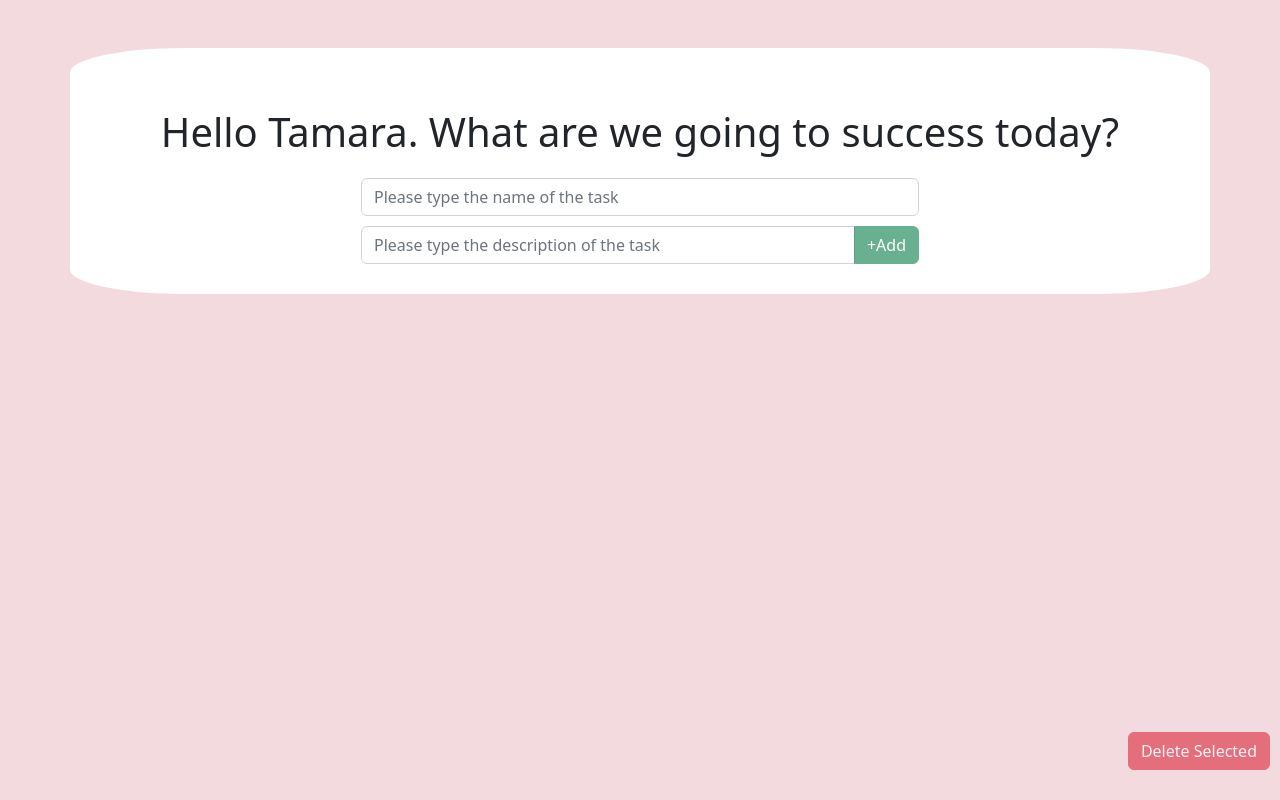
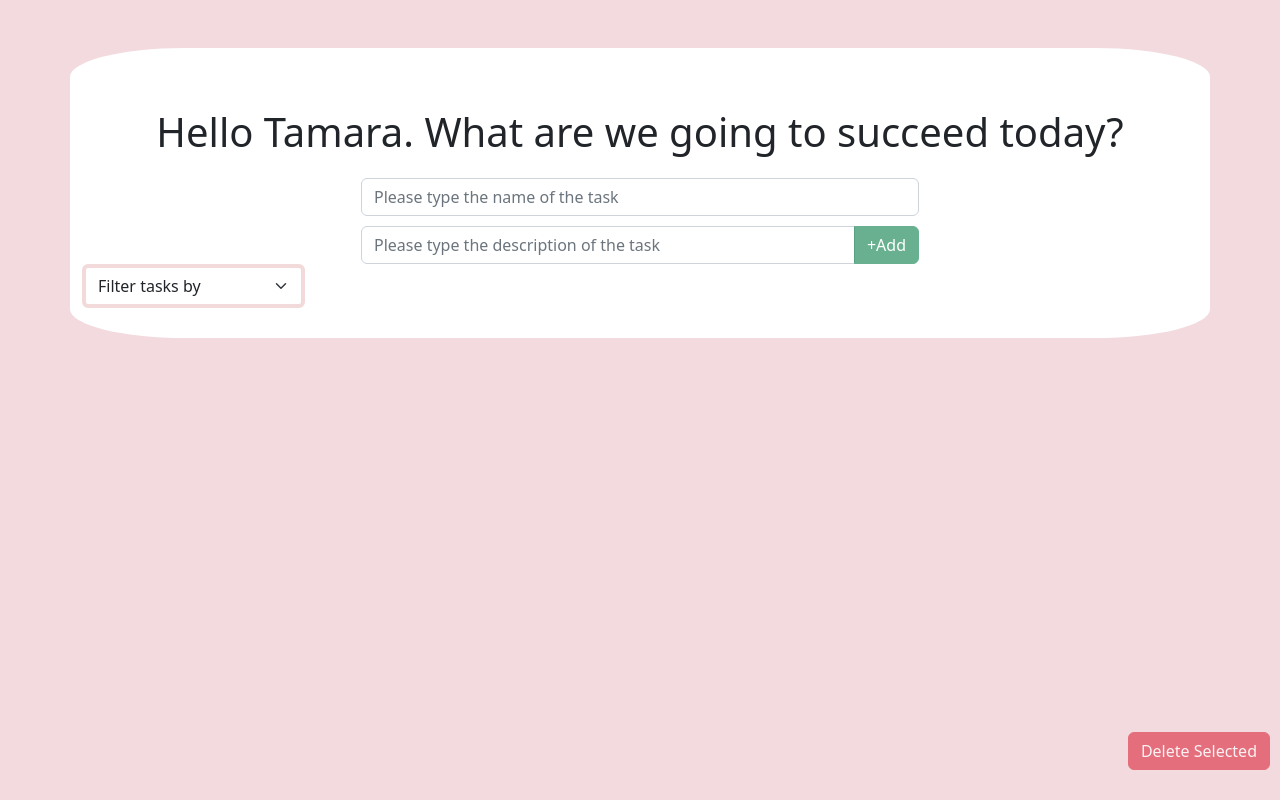
Before and after one commit to Gyozalyan/todolist, a React (Create React App) app: page / in a window 1280 px wide. Built offline with nearby package versions, Linux system fonts and the light colour scheme.

Commit message:
Filtering tasks by name and description

```diff
--- a/src/Components/select/MySelect.jsx
+++ b/src/Components/select/MySelect.jsx
@@ -1,11 +1,41 @@
-const MySelect =({defaultName})=>{
+import styles from './MySelect.module.css'
+import Form from 'react-bootstrap/Form';
 
-    return(
-        <select>
-            <option>{defaultName}</option>
-        </select>
-    )
+const MySelect = ({ defaultValue, filterBy, value, onChange }) => {
+  return (
 
-}
+     <Form.Select className={styles.formSelect}
+           value={value}
+           onChange={(event) => {
+             onChange(event.target.value);
+           }}>
+          <option>{defaultValue}</option>
+     {filterBy.map((criteria, index) => {
+       return (
+          <option key={index} value={criteria.value}>
+            {criteria.name}
+          </option>
+        );
+      })}
+      </Form.Select>
 
-export default MySelect
+
+    // <select
+    //   value={value}
+    //   onChange={(event) => {
+    //     onChange(event.target.value);
+    //   }}
+    // >
+    //   <option>{defaultValue}</option>
+    //   {filterBy.map((criteria, index) => {
+    //     return (
+    //       <option key={index} value={criteria.value}>
+    //         {criteria.name}
+    //       </option>
+    //     );
+    //   })}
+    // </select>
+  );
+};
+
+export default MySelect;
--- /dev/null
+++ b/src/Components/select/MySelect.module.css
@@ -0,0 +1,4 @@
+.formSelect {
+    width: 20%;
+    border: 4px solid #f2dada;
+}
--- a/src/Components/toDo/ToDo.jsx
+++ b/src/Components/toDo/ToDo.jsx
@@ -1,35 +1,32 @@
 import { Component } from "react";
+import { Col, Container, Row, InputGroup, Form, Button } from "react-bootstrap";
+import { idGenerator } from "../../Utils/Helper";
 import styles from "./todo.module.css";
-import { Col, Container, Row, InputGroup, Form, Button } from "react-bootstrap";
-import Task from "../task/Task";
-import { idGenerator } from "../../Utils/Helper";
-import ConfirmDialog from "../ConfirmDialog";
+import Task from "../Tasks/Task";
+import ConfirmDialog from "../ConfirmDialogDelete/ConfirmDialog";
+import MySelect from "../Select/MySelect";
 
 export default class ToDo extends Component {
   state = {
     tasks: [],
     newText: "",
-    body:"",
+    body: "",
     selectedTasks: new Set(),
-    openModal:false
+    openModal: false,
+    filterTasksBy: "",
   };
 
   getValueTitle = (event) => {
     const newText = event.target.value.trim();
     this.setState({
-      newText,
-
+      newText
     });
   };
   getValueBody = (event) => {
-
-
     const body = event.target.value.trim();
     this.setState({
-      body:body
-
+      body
     });
-
   };
 
   addTemplate = () => {
@@ -47,7 +44,7 @@ export default class ToDo extends Component {
     this.setState({
       tasks,
       newText: "",
-      body:""
+      body: "",
     });
   };
 
@@ -89,11 +86,11 @@ export default class ToDo extends Component {
     this.setState({
       tasks: savedTasks,
       selectedTasks: new Set(),
-      openModal:false
+      openModal: false,
     });
   };
 
-  checkedTasks = (id) =>{
+  checkedTasks = (id) => {
     const selectedTasksCopy = new Set(this.state.selectedTasks);
     if (selectedTasksCopy.has(id)) {
       selectedTasksCopy.delete(id);
@@ -102,19 +99,29 @@ export default class ToDo extends Component {
         selectedTasks: selectedTasksCopy.add(id),
       });
     }
+  };
 
-  }
+  isShown = () => {
+    this.setState({
+      openModal: true,
+    });
+  };
 
-  isShown=()=>{
+  toCancel = () => {
+    this.setState({
+      openModal: false,
+    });
+  };
+
+  filterTasks = (sortby) => {
    this.setState({
-    openModal: true
-  })}
+      tasks: this.state.tasks.sort((a, b) => {
+        return a[sortby].localeCompare(b[sortby]);
+      }),
+      filterTasksBy: sortby
 
-  toCancel=()=>{
-    this.setState({
-      openModal:false
-    })
-  }
+    });
+  };
 
   render() {
     const taskJsx = this.state.tasks.map((task, index) => {
@@ -124,18 +131,17 @@ export default class ToDo extends Component {
           key={task.id}
           deleteTask={this.deleteTask}
           selecteTasks={this.checkedTasks}
-          number = {index+1}
+          number={index + 1}
         />
       );
     });
-
 
     return (
       <Container>
         <Row>
           <Col className="heading mt-5">
             <p className="text-center mt-4 fs-1">
-              Hello Tamara. What are we going to success today?
+              Hello Tamara. What are we going to succeed today?
             </p>
 
             <InputGroup className={styles.inputName}>
@@ -147,16 +153,15 @@ export default class ToDo extends Component {
                 onKeyDown={this.handleEvent}
                 value={this.state.newText}
               />
-               </InputGroup>
+            </InputGroup>
 
-              <InputGroup className={styles.inputName}>
+            <InputGroup className={styles.inputName}>
               <Form.Control
                 type="text"
                 placeholder="Please type the description of the task"
                 aria-describedby="basic-addon2"
-                value = {this.state.body}
-                onChange ={this.getValueBody}
-
+                value={this.state.body}
+                onChange={this.getValueBody}
               />
 
               <Button
@@ -169,6 +174,15 @@ export default class ToDo extends Component {
               </Button>
             </InputGroup>
 
+            <MySelect
+              defaultValue="Filter tasks by"
+              filterBy={[
+                { name: "Name", value: "title" },
+                { name: "Description", value: "body" },
+              ]}
+              value={this.state.filterTasksBy}
+              onChange={this.filterTasks}
+            />
           </Col>
         </Row>
         <Row>
@@ -186,10 +200,10 @@ export default class ToDo extends Component {
 
         <Row>{taskJsx}</Row>
         <ConfirmDialog
-        taskCount = {this.state.selectedTasks.size}
-        isOpen = {this.state.openModal}
-        confirmDelete = {this.deleteSelectedTasks}
-        cancellation = {this.toCancel}
+          taskCount={this.state.selectedTasks.size}
+          isOpen={this.state.openModal}
+          confirmDelete={this.deleteSelectedTasks}
+          cancellation={this.toCancel}
         />
       </Container>
     );
--- a/src/Counter/Counter.module.css
+++ /dev/null
@@ -1,31 +0,0 @@
-.decrement {
-    background: red;
-
-}
-.increment {
-    background: green;
-}
-
-.btn{
-    width: 100px;
-    height: 50px;
-    color: white;
-    margin: 0 auto;
-}
-
-
-
-*{
-    margin: 5px;
-    margin: 0 auto;
-}
-
-div{
-    display: flex;
-    flex-direction: column;
-    height: 100vh;
-    width: 100vh;
-
-    justify-content: center;
-
-}
```
Also changed, not shown: src/Counter/Counter.jsx (deleted, +0 -38 lines), src/Components/ConfirmDialogDelete/ConfirmDialog.jsx (renamed from src/Components/ConfirmDialog.jsx), src/Components/Tasks/Task.jsx (renamed from src/Components/task/Task.jsx), src/Components/Tasks/task.module.css (renamed from src/Components/task/task.module.css).
